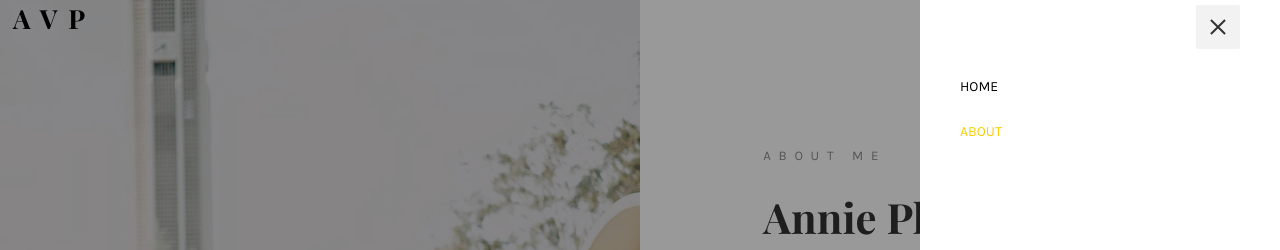
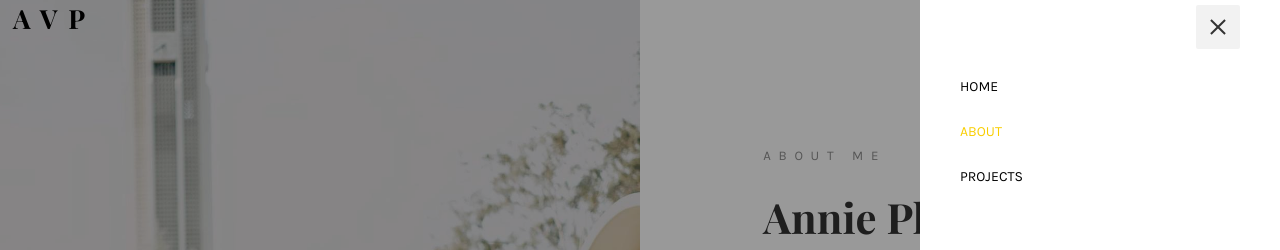
Before and after one commit to apham024/apham024.github.io, a plain HTML site: page about.html in a window 1280 px wide. Both pictures are taken after a click on the link 1200 px from the left and 46 px from the top of the page. Shown: the top 250 px of the page. Drawn offline with nearby package versions, Linux system fonts and the light colour scheme; files whose address does not match are found by name; a web font is replaced by a local one.

Commit message:
add link to work.html from about.html

```diff
--- a/about.html
+++ b/about.html
@@ -60,6 +60,7 @@
 						<ul>
 							<li><a href="index.html">Home</a></li>
 							<li class="active"><a href="about.html">About</a></li>
+							<li><a href="work.html">Projects</a></li>
 						</ul>
 					</div>
 				</div>
```
